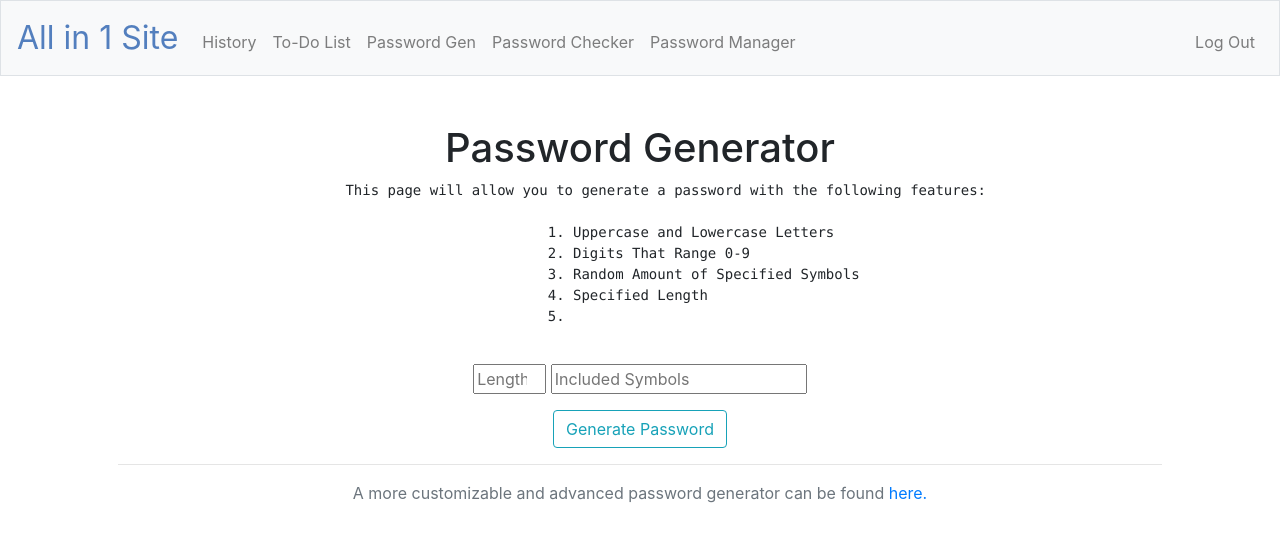
After one commit to StephenTrainor/project, a Flask app: page /gen in a window 1280 px wide. The commit adds this page. Shown: the top 542 px of the page. Run offline with Flask 2, Linux system fonts and the light colour scheme; the visitor is signed in with stand-in values (Sample User, id 1); some libraries are stand-ins or nearby versions.

Commit message:
Added Framwork for Gen

```diff
--- a/application.py
+++ b/application.py
@@ -108,6 +108,12 @@ def todo():
         if not todo_data:
             return render_template("todo.html", username=user_data[0]['username'], rows=todo_data)
         return render_template("todo.html", username=user_data[0]['username'], rows=todo_data, exists=True)
+
+
+@app.route("/gen", methods=["GET", "POST"])
+@login_required
+def generator():
+    return render_template("generator.html")
 
 
 @app.route("/manager", methods=["GET", "POST"])
--- /dev/null
+++ b/static/index.js
@@ -0,0 +1,3 @@
+function generate() {
+    console.log("JeahJeah");
+}
--- a/static/styles.css
+++ b/static/styles.css
@@ -64,3 +64,7 @@ th, td {
 .password:hover {
     color: #212529;
 }
+
+label {
+    margin-right: 2%;
+}
--- /dev/null
+++ b/templates/generator.html
@@ -0,0 +1,34 @@
+{% extends "layout.html" %}
+
+{% block title %}
+    Generator
+{% endblock %}
+
+{% block main %}
+    <h1>Password Generator</h1>
+    <pre style="text-align: left; margin-left: 160px;">
+        This page will allow you to generate a password with the following features:
+
+                                1. Uppercase and Lowercase Letters
+                                2. Digits That Range 0-9
+                                3. Random Amount of Specified Symbols
+                                4. Specified Length
+                                5.
+    </pre>
+
+    <form class="form-group" onclick="generate()" method="post">
+        <div class="form-group">
+            <input type="number" name="length" style="width: 7%;" placeholder="Length">
+            <input class="input-large search-query" type="text" name="symbols" placeholder="Included Symbols">
+        </div>
+
+        <button type="submit" class="btn btn-outline-info">Generate Password</button>
+    </form>
+
+
+
+    <footer class="medium text-center text-muted">
+        <hr>
+        A more customizable and advanced password generator can be found <a href="https://github.com/StephenTrainor/PasswordGen">here.</a>
+    </footer>
+{% endblock %}
--- a/templates/layout.html
+++ b/templates/layout.html
@@ -61,5 +61,5 @@
         </main>
 
     </body>
-
+    <script src="static/index.js"></script>
 </html>
```
